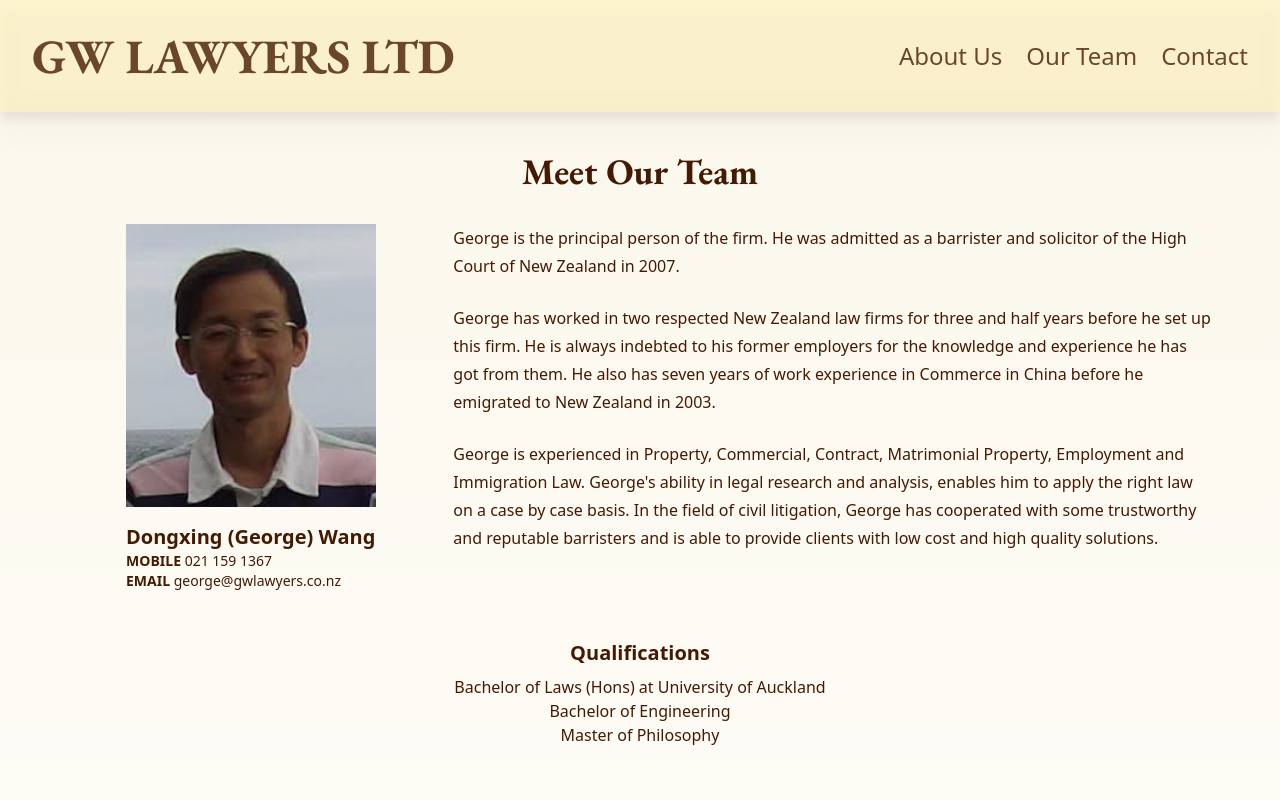
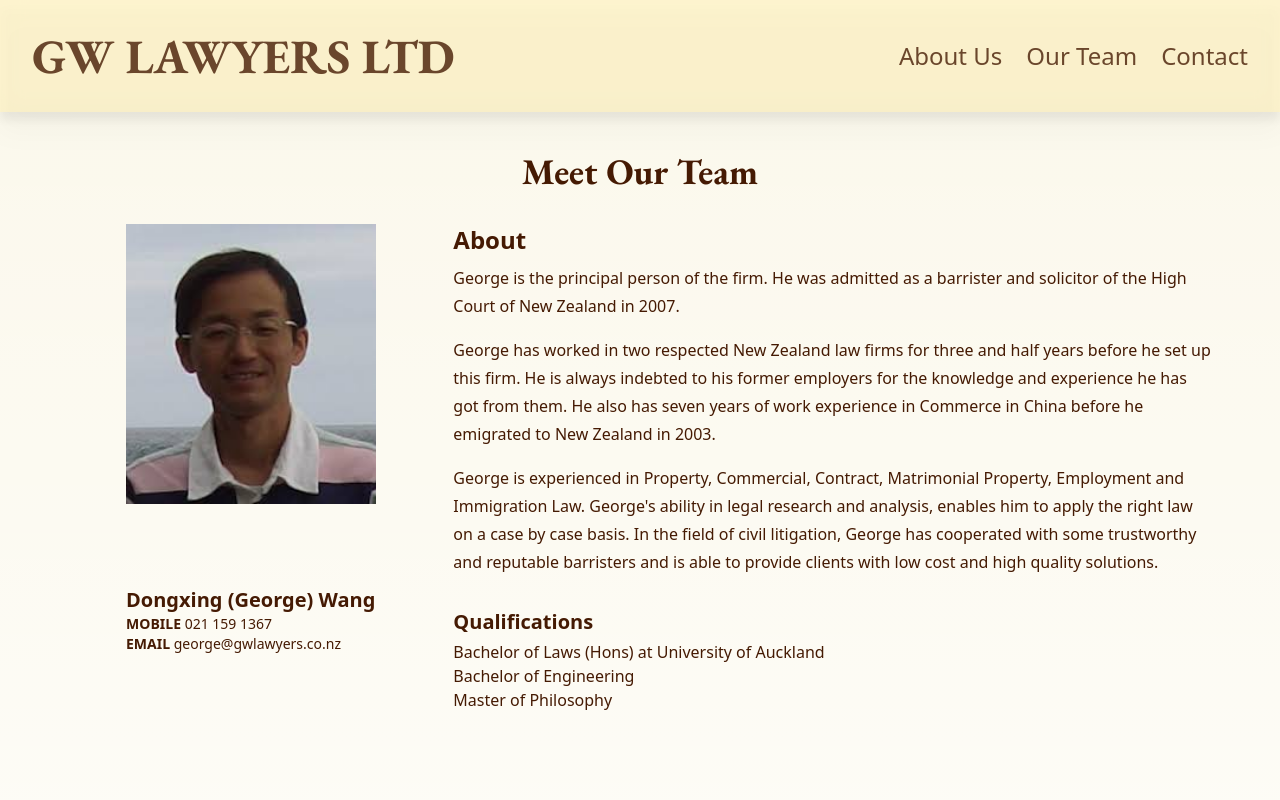
Before and after one commit to ian-jl-chua/gw-lawyers-ltd, a Next.js app: page /team in a window 1280 px wide. Shown: the top 800 px of the page. Built offline with nearby package versions, Linux system fonts and the light colour scheme.

Commit message:
minor styling change for the our team page

```diff
--- a/src/app/team/page.tsx
+++ b/src/app/team/page.tsx
@@ -2,15 +2,16 @@
 import george from 'public/george-wang.jpg'
 import { EBGaramond } from '../fonts/font'
 
-
 export default function Team() {
   return (
     <section className="section">
-      <h1 style={EBGaramond.style} className="section-title">Meet Our Team</h1>
+      <h1 style={EBGaramond.style} className="section-title">
+        Meet Our Team
+      </h1>
       <div className="px-4 md:px-8 lg:grid lg:grid-cols-3 lg:gap-4">
         <div className="flex flex-wrap justify-center pb-16 w-full px-16 sm:px-48 md:px-60 lg:px-0 lg:pb-8">
           <Image
-            // className="w-max"
+            className="sm:h-[280px]"
             width={250}
             src={george}
             alt="Profile picture of George Wang"
@@ -30,27 +31,44 @@
           </div>
         </div>
         <div className="leading-7 md:col-span-2">
-          <p className="pb-6">
+          <div>
+            <h2 className="font-bold text-2xl pb-2">About</h2>
+            <p className="pb-4">
               George is the principal person of the firm. He was admitted as a
               barrister and solicitor of the High Court of New Zealand in 2007.
             </p>
-          <p className="pb-6">
+            <p className="pb-4">
               George has worked in two respected New Zealand law firms for three
-            and half years before he set up this firm. He is always indebted to
-            his former employers for the knowledge and experience he has got
-            from them. He also has seven years of work experience in Commerce in
-            China before he emigrated to New Zealand in 2003.
+              and half years before he set up this firm. He is always indebted
+              to his former employers for the knowledge and experience he has
+              got from them. He also has seven years of work experience in
+              Commerce in China before he emigrated to New Zealand in 2003.
             </p>
-          <p className="pb-10">
-            George is experienced in Property, Commercial, Contract, Matrimonial
-            Property, Employment and Immigration Law. George&#39;s ability in
-            legal research and analysis, enables him to apply the right law on a
-            case by case basis. In the field of civil litigation, George has
-            cooperated with some trustworthy and reputable barristers and is
-            able to provide clients with low cost and high quality solutions.
+            <p className="pb-8">
+              George is experienced in Property, Commercial, Contract,
+              Matrimonial Property, Employment and Immigration Law. George&#39;s
+              ability in legal research and analysis, enables him to apply the
+              right law on a case by case basis. In the field of civil
+              litigation, George has cooperated with some trustworthy and
+              reputable barristers and is able to provide clients with low cost
+              and high quality solutions.
             </p>
           </div>
-        <div className="pb-10 lg:col-span-3 lg:text-center">
+          <div className="pb-10 lg:col-span-3 lg:text-left">
+            <h3 className="font-bold text-xl pb-1">Qualifications</h3>
+            <ul className="text-sm md:text-base">
+              <li>
+                Bachelor of Laws &#40;Hons&#41; at{' '}
+                <span className="whitespace-nowrap ">
+                  University of Auckland
+                </span>
+              </li>
+              <li>Bachelor of Engineering</li>
+              <li>Master of Philosophy</li>
+            </ul>
+          </div>
+        </div>
+        {/* <div className="pb-10 lg:col-span-3 lg:text-center">
           <h3 className="font-bold text-xl pb-2">Qualifications</h3>
           <ul className="text-sm md:text-base">
             <li>
@@ -60,7 +78,7 @@
             <li>Bachelor of Engineering</li>
             <li>Master of Philosophy</li>
           </ul>
-        </div>
+        </div> */}
       </div>
     </section>
   )
```
Lines whose indentation alone changed are shown as unchanged.
